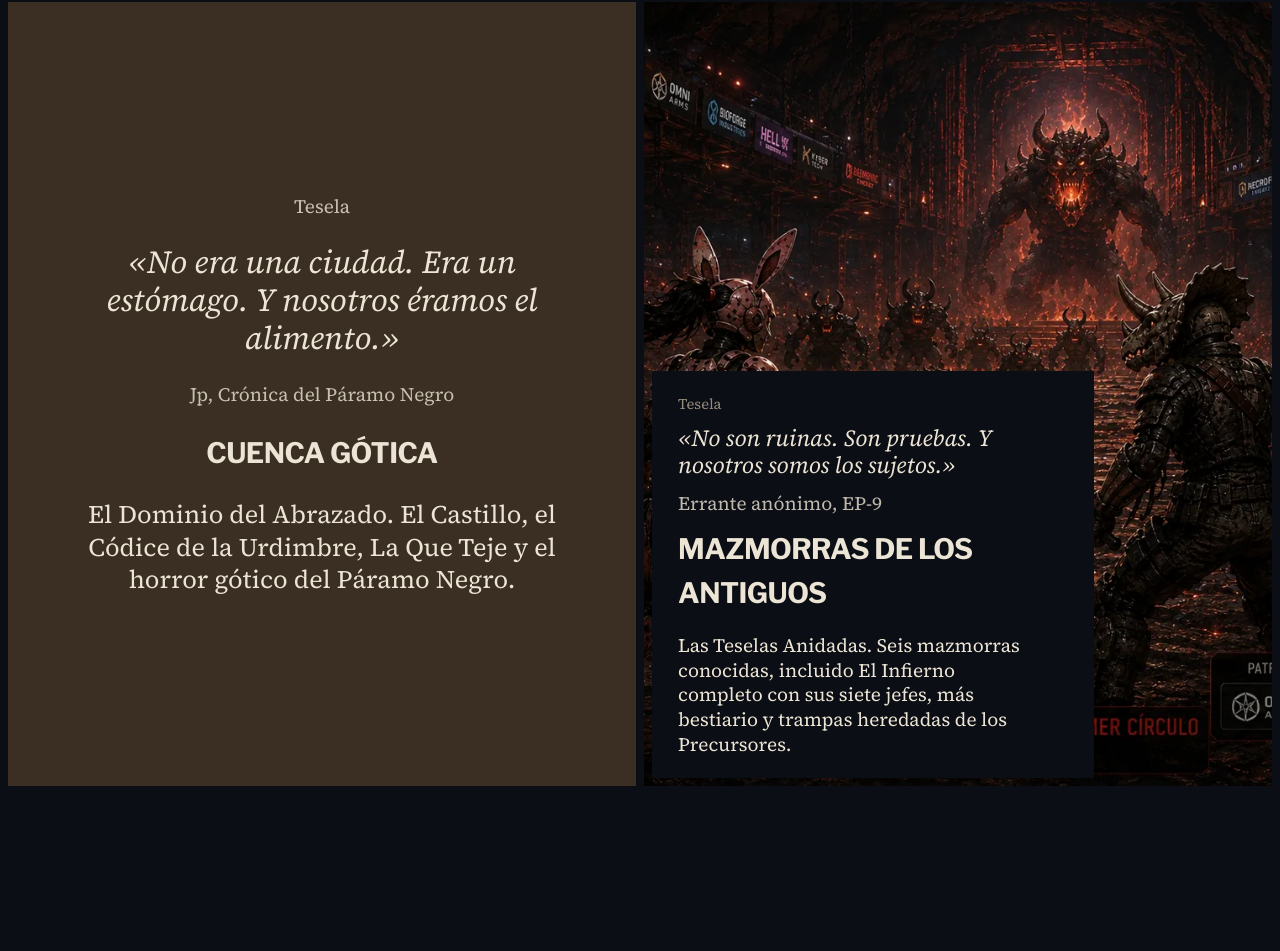
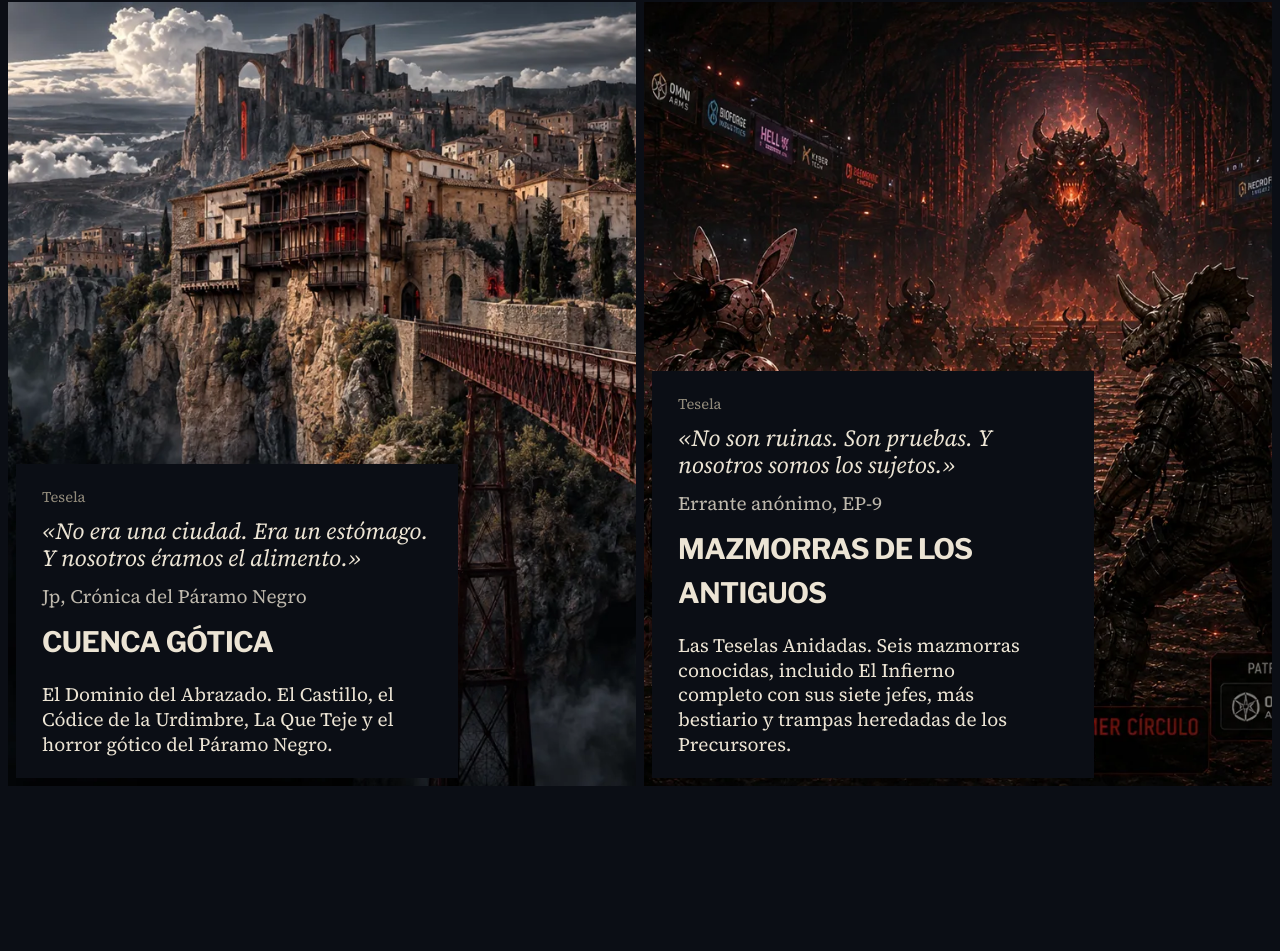
Before and after one commit to sir-seawolf/senda-de-los-errantes, a plain HTML site: page mundos.html in a window 1280 px wide. Shown: the part 4043-4994 px from the top of the page. Drawn offline with nearby package versions, Linux system fonts and the light colour scheme.

Commit message:
Publica 15/10/2026 22:48

```diff
--- a/mundos.html
+++ b/mundos.html
@@ -120,13 +120,16 @@
     <figure class="cp" id="oasis" data-reveal><img src="img/mundos/oasis.webp" width="1400" height="781" loading="lazy" alt="Un sendero entre ruinas cubiertas por la selva, con luz dorada filtrándose entre columnas"><figcaption><span class="kind">Tesela · en playtest</span><b>Oasis</b><p>Una tesela recién despertada a la Urdimbre, sin corporaciones asentadas: solo un mercado gris y una autoridad desbordada. Ciudad vertical, selva y las ruinas de una civilización que se fusionó con una única red social hasta colapsar.</p></figcaption></figure>
     <figure class="cp" id="monstruoplantas" data-reveal><img src="img/mundos/monstruoplantas.webp" width="1400" height="933" loading="lazy" alt="Un puesto fronterizo con antenas sobre un acantilado, rodeado de jungla"><figcaption><span class="kind">Mundo de la Urdimbre · en playtest</span><b>Monstruoplantas</b><p>La bioingeniería de los Antiguos, saqueada sin protocolo, ha creado un ecosistema que aprende a matar a cualquier invasor. Fauna, biomas, supervivencia y corporaciones en guerra por el territorio.</p></figcaption></figure>
     <div class="cp cp--quotes">
-      <article class="tile t-stone" id="cuenca">
-        <span class="kind">Tesela</span>
-        <blockquote>«No era una ciudad. Era un estómago. Y nosotros éramos el alimento.»</blockquote>
-        <cite>Jp, Crónica del Páramo Negro</cite>
-        <h2>Cuenca Gótica</h2>
-        <p class="txt">El Dominio del Abrazado. El Castillo, el Códice de la Urdimbre, La Que Teje y el horror gótico del Páramo Negro.</p>
-      </article>
+      <figure class="tile q2img" id="cuenca">
+        <img src="img/mundos/cuenca.webp" width="1400" height="933" loading="lazy" alt="La ciudad colgada de Cuenca Gótica sobre un abismo de niebla, con el puente de hierro rojo y el Castillo en ruinas en lo alto">
+        <figcaption>
+          <span class="kind">Tesela</span>
+          <blockquote>«No era una ciudad. Era un estómago. Y nosotros éramos el alimento.»</blockquote>
+          <cite>Jp, Crónica del Páramo Negro</cite>
+          <h2>Cuenca Gótica</h2>
+          <p class="txt">El Dominio del Abrazado. El Castillo, el Códice de la Urdimbre, La Que Teje y el horror gótico del Páramo Negro.</p>
+        </figcaption>
+      </figure>
       <figure class="tile q2img" id="mazmorras">
         <img src="img/mundos/mazmorras.webp" width="1400" height="933" loading="lazy" alt="El Infierno, una de las Mazmorras de los Antiguos: un grupo de Errantes ante un demonio en una arena retransmitida en directo">
         <figcaption>
```
Also changed, not shown: index.html (+3 -3 lines), build_date.txt, img/mundos/cuenca.webp (added).
